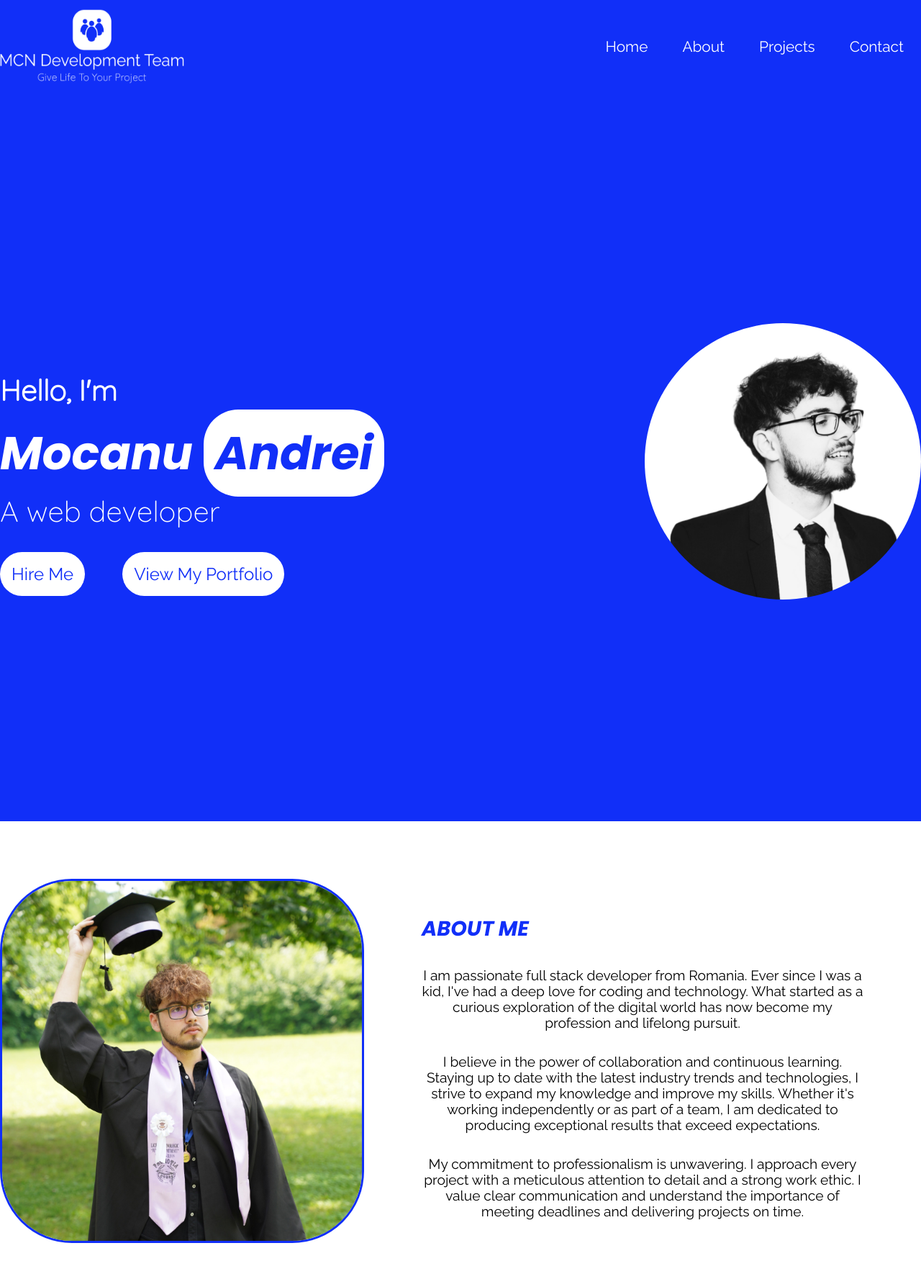
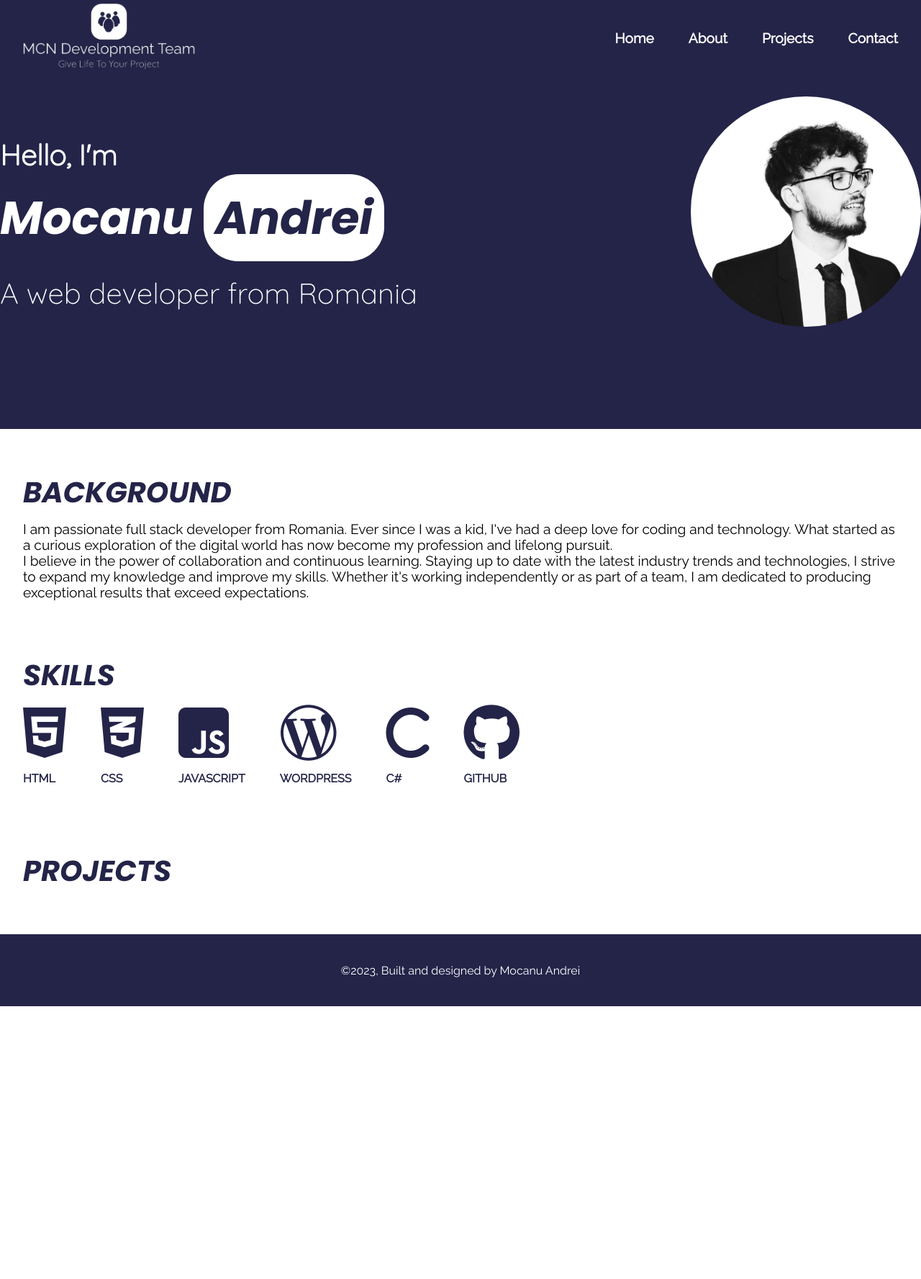
Before and after one commit to mocanuandrei1/MCNDevelopmentTeam, a plain HTML site: page index.html in a window 1280 px wide. Shown: the part 4-1781 px from the top of the page at 72% size. After the commit the page ends 1402 px from the top, so only its background shows below. Drawn offline with Linux system fonts and the light colour scheme.

Commit message:
version v1.0

```diff
--- a/index.html
+++ b/index.html
@@ -6,61 +6,83 @@
     <meta name="viewport" content="width=device-width, initial-scale=1.0">
     <link rel="stylesheet" href="resources/css/style.css">
     <script src="resources/js/main.js" defer></script>
+    <script src="https://kit.fontawesome.com/3518d614ef.js" crossorigin="anonymous"></script>
     <link rel="preconnect" href="https://fonts.googleapis.com">
     <link rel="preconnect" href="https://fonts.gstatic.com" crossorigin>
     <link href="https://fonts.googleapis.com/css2?family=Poppins:ital,wght@1,700&family=Quicksand:wght@300&family=Raleway&display=swap" rel="stylesheet">
     <title>MCN Development Team</title>
 </head>
 <body>
-    <header>
-        <div class="container">
-            <nav class="meniu-mcn">
+    <header id="primary-header">
+            <nav id="meniu-mcn">
+                <div>
                     <a href="">
-                    <img src="resources/logo/mcn-development-team-high-resolution-color-logo (1).png" alt="Website Logo">
+                        <img src="resources/logo/logo-backgroundColor.png" alt="Website Logo">
                     </a>
+                </div>
+                <ul id="menu-list">
+                    <li><a href="">Home</a></li>
+                    <li><a href="">About</a></li>
+                    <li><a href="">Projects</a></li>
+                    <li><a href="">Contact</a></li>
+                </ul>
+
+                <div id="mobile-menu-btn">
+                    <a><i class="fa-solid fa-bars" style="color: #ffffff;"></i></a>
+                </div>
+            </nav>
+
+            <div id="mobile-menu">
                 <ul>
                     <li><a href="">Home</a></li>
                     <li><a href="">About</a></li>
                     <li><a href="">Projects</a></li>
                     <li><a href="">Contact</a></li>
                 </ul>
-            </nav>
             </div>
     </header>
 
     <main>
-        <section class="hero-section" id="hero">
-            <div class="container">
-                    <div class="hero-section-left">
+        <section id="hero">
+            <div class="hero-section">
                 <div class="hero-section-text">
                     <h1>
                         <span>Hello, I'm</span>
                         <br>
                         Mocanu <strong>Andrei</strong>
                     </h1>
-                            <p>A web developer</p>
+                    <p>A web developer from Romania</p>
                 </div>
-                        <div class="hero-section-buttons">
-                            <a href="">Hire Me</a>
-                            <a href="">View My Portfolio</a>
-                        </div>
-                    </div>
-                    <div class="hero-section-image">
-                        <img src="resources/images/hero-img.png" alt="">
-                    </div>
+                <div class="hero-section-img"><img src="resources/images/hero-img.png" alt=""></div>
             </div>
         </section>
-        <section class="about-me">
-            <div class="container">
-                <img src="resources/images/about-me-image.JPG" alt="about-me-image">
-                <div class="about-me-text">
-                    <h2>ABOUT ME</h2>
+        <section class="home-segment container">
+                <h2>BACKGROUND</h2>
+                <div class="background-text">
                     <p>I am passionate full stack developer from Romania. Ever since I was a kid, I've had a deep love for coding and technology. What started as a curious exploration of the digital world has now become my profession and lifelong pursuit.</p>
                     <p>I believe in the power of collaboration and continuous learning. Staying up to date with the latest industry trends and technologies, I strive to expand my knowledge and improve my skills. Whether it's working independently or as part of a team, I am dedicated to producing exceptional results that exceed expectations.</p>
-                    <p>My commitment to professionalism is unwavering. I approach every project with a meticulous attention to detail and a strong work ethic. I value clear communication and understand the importance of meeting deadlines and delivering projects on time.</p>
                 </div>
+        </section>
+        <section class="home-segment container">
+            <h2>SKILLS</h2>
+            <div class="skills-icons">
+                <i class="fa-brands fa-html5"><p>HTML</p></i>
+                <i class="fa-brands fa-css3-alt"><p>CSS</p></i>
+                <i class="fa-brands fa-square-js"><p>JAVASCRIPT</p></i>
+                <i class="fa-brands fa-wordpress-simple"><p>WORDPRESS</p></i>
+                <i class="fa-solid fa-c"><p>C#</p></i>
+                <i class="fa-brands fa-github"><p>GITHUB</p></i>
+            </div>
+        </section>
+        <section class="home-segment container">
+            <h2>PROJECTS</h2>
+            <div class="">
+
             </div>
         </section>
     </main>
+    <footer>
+        <p>©2023, Built and designed by Mocanu Andrei</p>
+    </footer>
 </body>
 </html>
--- a/resources/css/style.css
+++ b/resources/css/style.css
@@ -32,83 +32,123 @@ h6 {
 p, a {
     font-family: "Raleway", sans-serif;
     font-weight: 500;
+    text-decoration: none;
 }
 .container {
     max-width: 1400px;
     margin: 0 auto;
 }
 
+
 /* Styles for header */
 header {
+    width: 100%;
     position: fixed;
-    width: 100%;
     z-index: 1000;
+    background-color: #242449;
 }
 
-.meniu-mcn {
+#meniu-mcn div a img {
+    max-width: 15rem;
+}
+
+#meniu-mcn {
+    max-width: 1400px;
+    margin: .5rem auto;
+    padding: 0 2rem;
     display: flex;
     flex-direction: row;
+    align-content: center;
     justify-content: space-between;
-    padding: 1rem 0;
-}
-
-.meniu-mcn a {
-    width: 20%;
-    text-align: center;
-}
-
-.meniu-mcn a img {
-    height: 100%;
-    max-width: 100%;
-}
-
-.meniu-mcn ul {
-    list-style-type: none;
-    display: flex;
-    flex-direction: row;
-    width: 80%;
-    justify-content: flex-end;
     align-items: center;
 }
 
-.meniu-mcn ul li a {
-    text-decoration: none;
-    padding: 1.5rem;
-    color: white;
-    font-size: 1.3rem;
-    font-weight: 400;
+#menu-list {
+    display: flex;
+    gap: 3rem;
+    list-style: none;
 }
 
-/* Hero Section */
-
-.hero-section {
-    background-color: #112ff8;
-    padding-top: 145px;
+#menu-list a {
     color: white;
-    height: 1000px;
-    display: flex;
-    justify-content: center;
+    font-size: 1.2rem;
+    font-weight: bold;
 }
 
-.hero-section .container {
-    display: flex;
-    padding: 100px 0px;
+#mobile-menu-btn {
+    display: none;
 }
 
-.hero-section .container .hero-section-left {
-    width: 70%;
+#mobile-menu {
+    display: none;
+    position: absolute;
+    right: 2rem;
+    background-color: white;
+    width: 300px;
+    border-radius: 5rem;
+    align-content: center;
+    justify-content: center;
+    align-items: center;
+    overflow: hidden;
+    height: 0;
+}
+
+#mobile-menu.open {
+    height: 300px;
+}
+
+#mobile-menu ul {
+    list-style: none;
     display: flex;
+    gap: 2rem;
     flex-direction: column;
-    justify-content: center;
+}
+
+#mobile-menu ul a {
+    color: #242449;
+    font-size: 1rem;
+    font-weight: bold;
+}
+
+@media (max-width: 1000px) {
+    #menu-list {
+        display: none;
+    }
+
+    #mobile-menu-btn {
+        display: block;
+    }
+
+    #mobile-menu {
+        display: flex;
+    }
 }
 
 
-.hero-section-left .hero-section-buttons {
-    margin-top: 3rem;
+/* Hero Section */
+#hero {
+    background-color: #242449;
+    display: flex;
+    align-content: center;
+    justify-content: center;
+    flex-wrap: wrap;
+    align-items: center;
+    color: white;
 }
 
-.hero-section .container .hero-section-left h1 {
-    margin-top: 1rem;
+
+#hero .hero-section {
+    display: flex;
+    justify-content: space-between;
+    align-items: center;
+    flex-wrap: wrap;
+    width: 1400px;
+}
+
+
+.hero-section-img img {
+    width: 20rem;
+    border-radius: 100%;
 }
 
 .hero-section-text h1 span {
@@ -125,67 +165,113 @@ header {
     background-color: white;
     padding: 1rem;
     border-radius: 3rem;
-    color: #112ff8;
+    color: #242449;
 }
 
 .hero-section-text p {
-    margin-top: .5rem;
+    margin-top: 2rem;
     font-size: 2.5rem;
     font-family: "Quicksand", sans-serif;
 }
 
-.hero-section-left .hero-section-buttons a {
-    text-decoration: none;
-    color: #112ff8;
-    font-family: "Raleway", sans-serif;
-    padding: 1rem;
-    background-color: white;
-    margin-right: 3rem;
-    border-radius: 3rem;
-    font-size: 1.5rem;
+@media (max-width: 600px) {
+    #hero .hero-section {
+        justify-content: center;
+        flex-direction: column-reverse;
+    }
+
+    .hero-section-img img {
+        width: 10rem;
+    }
+
+    .hero-section-text {
+        text-align: center;
+    }
+
+    .hero-section-text p {
+        font-size: 1.5rem;
+    }
+
+    .hero-section-text h1 {
+        font-size: 2rem;
+    }
+
+    .hero-section-text h1 span {
+        font-size: 2rem;
+        line-height: 5rem;
+    }
+
+    .home-segment h2 {
+        font-size: 2rem;
+    }
 }
 
-.hero-section .container .hero-section-image {
-    width: 30%;
-    display: flex;
-    align-items: center;
-}
+@media only screen and (min-width: 600px) and (max-width: 1000px)  {
+    #hero .hero-section {
+        justify-content: center;
+        flex-direction: column-reverse;
+    }
+    .hero-section-img img {
+        width: 20rem;
+    }
 
-.hero-section .container .hero-section-image img {
-    max-height: 100%;
-    max-width: 100%;
-    justify-content: center;
-    border-radius: 250px;
+    .hero-section-text {
+        text-align: center;
+    }
+
+    .hero-section-text p {
+        font-size: 2rem;
+    }
+
+    .hero-section-text h1 {
+        font-size: 2.5rem;
+    }
+
+    .hero-section-text h1 span {
+        font-size: 3rem;
+        line-height: 5rem;
+    }
 }
 
 /* About Me Section */
-.about-me .container {
-    display: flex;
-    flex-direction: row;
-    margin-top: 5rem;
-    margin-bottom: 5rem;
+.home-segment {
+    margin-top: 2rem;
+    margin-bottom: 2rem;
+    padding: 1rem 2rem;
 }
 
-.about-me img {
-    max-width: 500px;
-    max-height: 500px;
-    border: 3px solid #112ff8;
-    border-radius: 100px;
+.home-segment h2 {
+    line-height: 5rem;
+    font-family: "Poppins", sans-serif;
+    color: #242449;
 }
 
-.about-me-text {
-    padding: 3rem 5rem;
+.background-text p {
+    font-size: 1.2rem;
 }
 
-.about-me-text h2 {
-    font-family: "Poppins", sans-serif;
-    font-size: 1.8rem;
-    color: #112ff8;
+.skills-icons {
+    font-size: 5rem;
+    display: flex;
+    gap: 3rem;
+    flex-wrap: wrap;
+    color: #242449;
 }
 
-.about-me-text p {
-    margin: 2rem 0;
-    text-align: center;
-    font-weight: 400;
-    font-size: 1.2rem;
+.skills-icons p {
+    font-size: 1rem;
+    font-weight: 700;
+    line-height: 3rem;
 }
+
+
+/* Footer */
+
+footer {
+    height: 100px;
+    background-color: #242449;
+    color: white;
+    display: flex;
+    align-items: center;
+    justify-content: center;
+}
--- a/resources/js/main.js
+++ b/resources/js/main.js
@@ -1,3 +1,50 @@
-const heroSection = document.getElementById('hero');
+//objects
+const heroSection = document.getElementById("hero");
+const meniuMCN = document.getElementById("meniu-mcn");
+const meniuMCNAnchors = document.querySelectorAll("#meniu-mcn ul li a");
+const meniuLogo = document.querySelector("#meniu-mcn div a img");
+const meniuMCNList = document.querySelectorAll("#menu-list li a");
 
-console.log(heroSection.style);
+const mobileMenu = document.getElementById("mobile-menu");
+const mobileMenuBtn = document.getElementById("mobile-menu-btn");
+const mobileMenuBtnIcon = document.querySelector("#mobile-menu-btn a i");
+
+heroSection.style.height = screen.height + "px";
+
+//Header change
+const primaryHeader = document.querySelector("#primary-header");
+const scrollWatcher = document.createElement("div");
+
+scrollWatcher.setAttribute("data-scroll-watcher", "");
+primaryHeader.before(scrollWatcher);
+
+const newObserver = new IntersectionObserver((entries) => {
+    if(!entries[0].isIntersecting) {
+    meniuMCN.style.backgroundColor = "white";
+    primaryHeader.style.boxShadow = "0 2px 4px 0 rgba(0,0,0,.2)";
+    meniuMCNAnchors.forEach( anchor => {
+        anchor.style.color = "#242449";
+    });
+    meniuLogo.src = "resources/logo/logo-color.png";
+    primaryHeader.style.backgroundColor = "white";
+    } else {
+        meniuMCN.style.backgroundColor = "#242449";
+        primaryHeader.style.boxShadow = "none";
+        meniuMCNAnchors.forEach( anchor => {
+            anchor.style.color = "white";
+        });
+        meniuLogo.src = "resources/logo/logo-backgroundColor.png";
+        primaryHeader.style.backgroundColor = "#242449";
+    }
+}, {rootMargin: screen.height + "px 0px 0px 0px"});
+
+newObserver.observe(scrollWatcher);
+
+
+mobileMenuBtn.addEventListener("click", () => {
+    mobileMenu.classList.toggle("open");
+    const isOpen = mobileMenu.classList.contains("open");
+
+    if(isOpen) mobileMenuBtnIcon.classList = "fa-solid fa-xmark";
+    else mobileMenuBtnIcon.classList = "fa-solid fa-bars";
+})
```
Also changed, not shown: resources/logo/IMG_223915.JPG (added), resources/logo/logo-backgroundColor.png (added), resources/logo/logo-color.png. Lines whose indentation alone changed are shown as unchanged.
